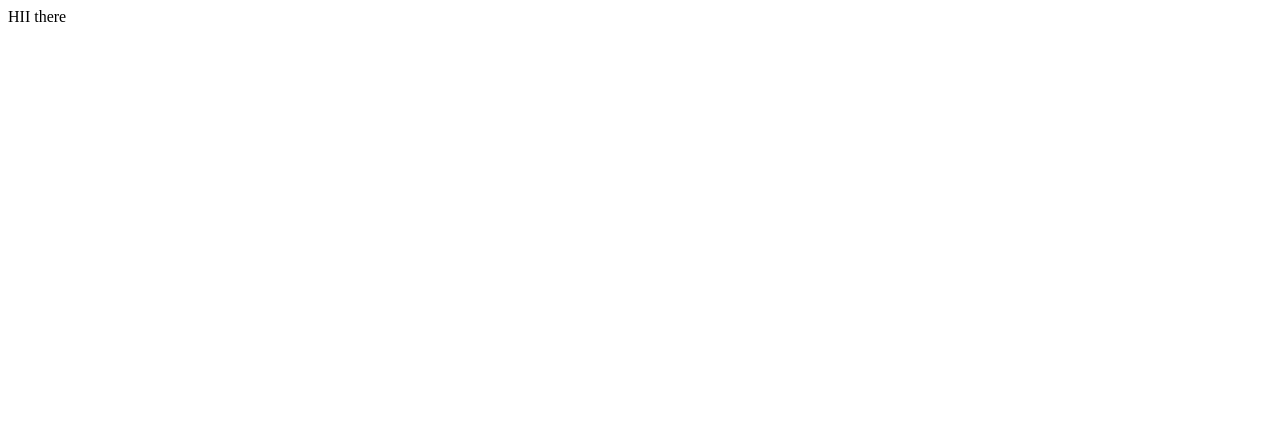
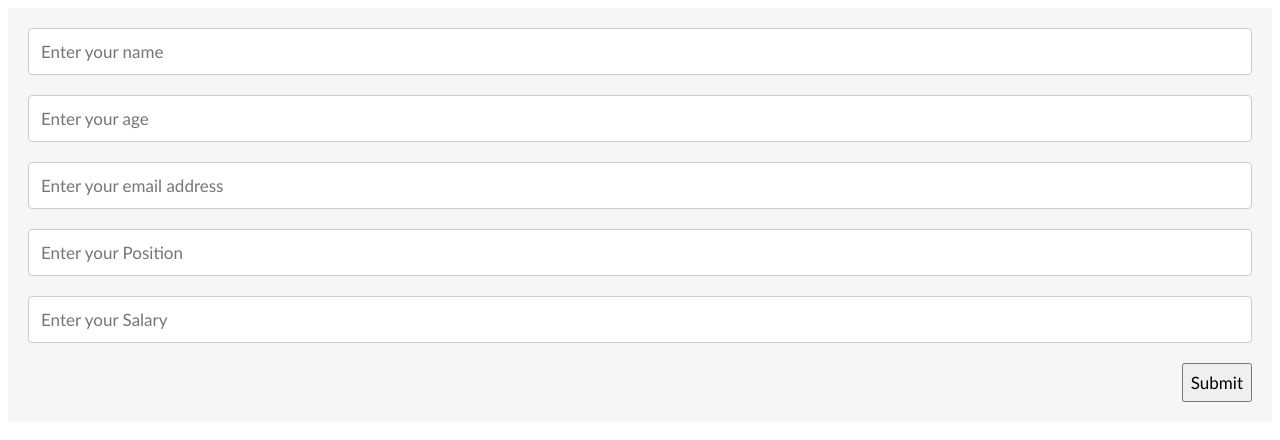
Before and after one commit to vanshika0805/vanshika0805.github.io, a plain HTML site: page index.html in a window 1280 px wide. Drawn offline with Linux system fonts and the light colour scheme.

Commit message:
Update index.html

```diff
--- a/index.html
+++ b/index.html
@@ -1,8 +1,171 @@
+<!DOCTYPE html>
+
 <html>
+
 <head>
-<title> HII </title>
+
+    <title>hiii</title>
+
+    <style>
+
+        * {
+
+            box-sizing: border-box;
+
+        }
+
+        div {
+
+            padding: 10px;
+
+            background-color: #f6f6f6;
+
+            overflow: hidden;
+
+        }
+
+        input[type=text], textarea, select {
+
+            font: 17px Calibri;
+
+            width: 100%;
+
+            padding: 12px;
+
+            border: 1px solid #ccc;
+
+            border-radius: 4px;
+
+        }
+
+        input[type=button]{
+
+            font: 17px Calibri;
+
+            width: auto;
+
+            float: right;
+
+            cursor: pointer;
+
+            padding: 7px;
+
+        }
+
+    </style>
+
 </head>
+
 <body>
-HII there
+
+    <div>
+
+
+
+        <!--Add few elements to the form-->
+
+
+
+        <div>
+
+            <input type="text" id="txtName" placeholder="Enter your name" />
+
+        </div>
+
+        <div>
+
+            <input type="text" id="txtAge" placeholder="Enter your age" />
+
+        </div>
+
+
+
+        <div>
+
+            <input type="text" id="txtEmail" placeholder="Enter your email address" />
+
+        </div>
+
+        <div>
+
+            <input type="text" id="txtPosition" placeholder="Enter your Position" />
+
+        </div>
+
+        <div>
+
+            <input type="text" id="txtSalary" placeholder="Enter your Salary" />
+
+        </div>
+
+
+
+
+
+
+
+        <div>
+
+            <input type="button" id="bt" value="Submit" onclick="saveFile()" />
+
+        </div>
+
+
+
+    </div>
+
 </body>
+
+<script>
+
+    let saveFile = () => {
+
+
+
+        // Get the data from each element on the form.
+
+        const name = document.getElementById('txtName');
+
+        const age = document.getElementById('txtAge');
+
+        const email = document.getElementById('txtEmail');
+
+        const pos = document.getElementById('txtPosition');
+
+        const salary = document.getElementById('txtSalary');
+
+
+
+
+
+
+
+        // This variable stores all the data.
+
+        let data =
+
+            '\r Name: ' + name.value + ' \r\n ' +
+
+            'Age: ' +age.value + ' \r\n ' +
+
+            'Email: ' + email.value + ' \r\n ' +
+
+            'Position: ' + email.value + ' \r\n ' +
+
+            'Salary: ' + email.value + ' \r\n ' ;
+
+
+
+          //  'Message: ' + msg.value;
+
+
+
+       document.write(data);
+
+        newLink.click();
+
+    }
+
+</script>
+
 </html>
```
